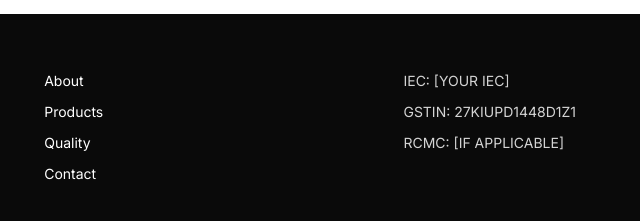
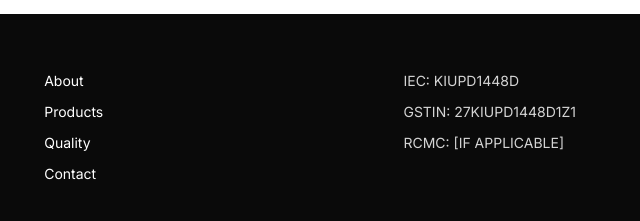
Before and after one commit to niketdeshmukh99/vistaar-exports-website, a plain HTML site: page index.html in a window 1280 px wide. Shown: the part 3967-4188 px from the top of the page, 640-1280 px from the left. Drawn offline with Linux system fonts and the light colour scheme.

Commit message:
Add IEC code KIUPD1448D to footer
Co-Authored-By: Claude Opus 5.5 <noreply@anthropic.com>
Claude-Session: https://claude.ai/code/session_01XbW1qbaDL8vi4Aw9RZE3wm

```diff
--- a/index.html
+++ b/index.html
@@ -255,7 +255,7 @@
           <a href="#contact">Contact</a>
         </nav>
         <div class="footer-legal">
-          <span>IEC: [YOUR IEC]</span>
+          <span>IEC: KIUPD1448D</span>
           <span>GSTIN: 27KIUPD1448D1Z1</span>
           <span>RCMC: [IF APPLICABLE]</span>
         </div>
```
Also changed, not shown: 1 other file.
